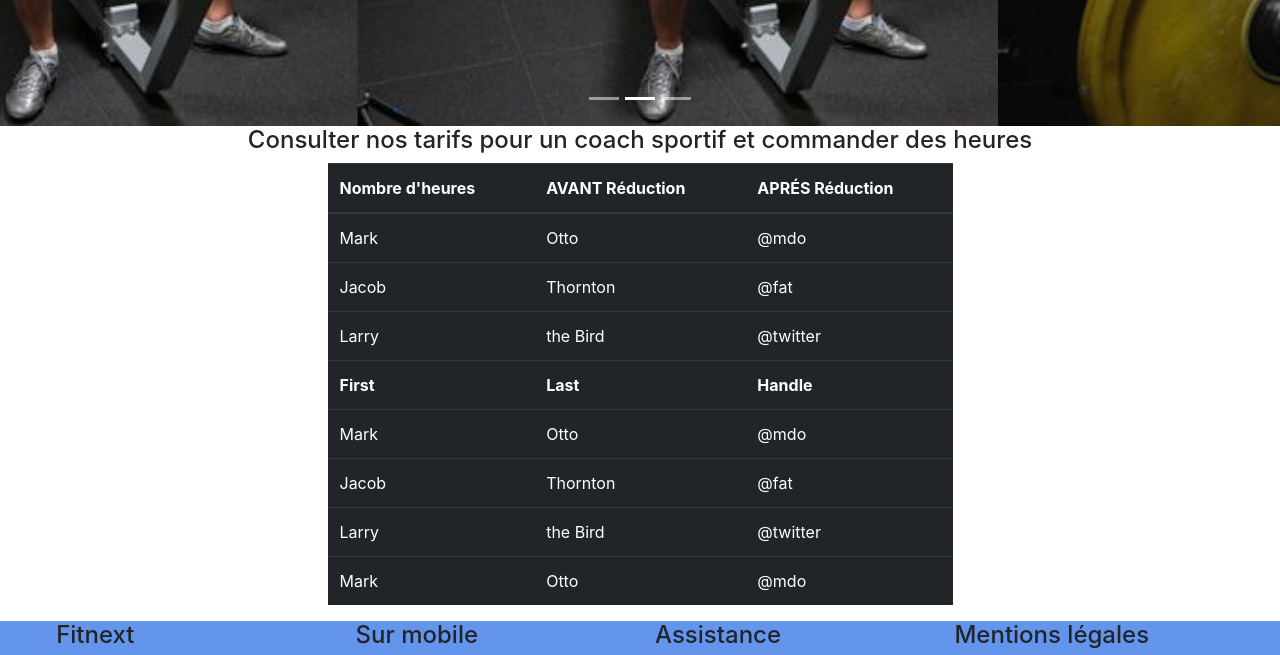
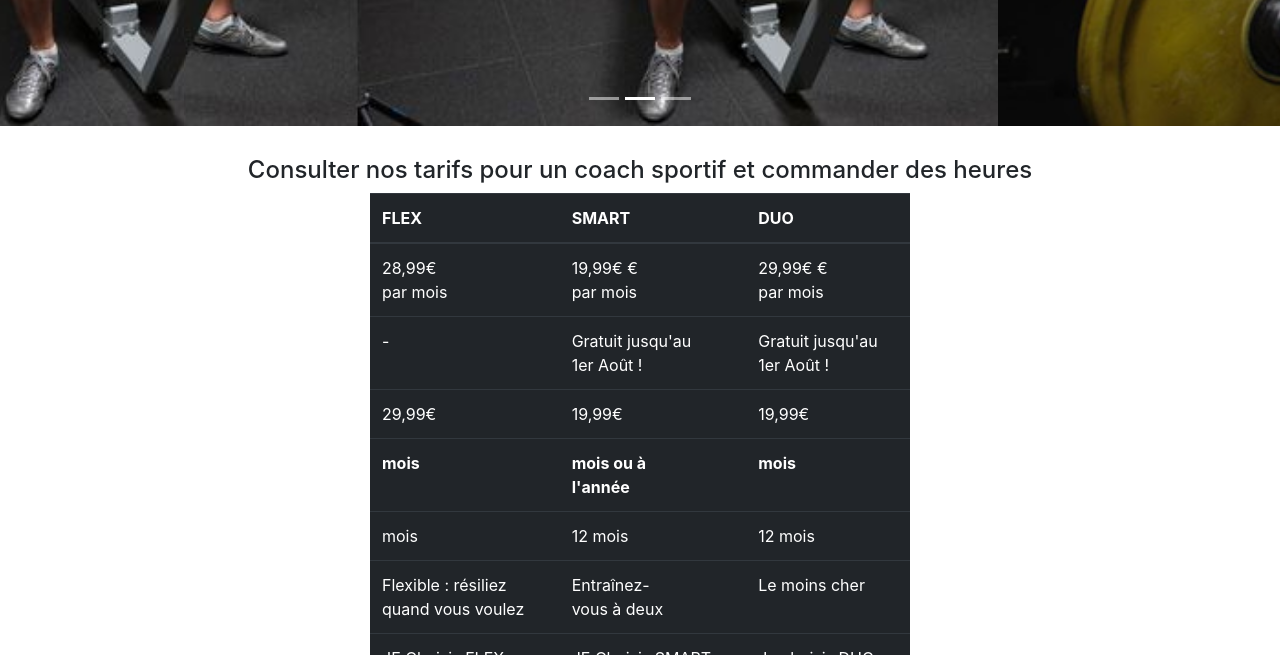
Before and after one commit to mudather5/coaching-sportif, a plain HTML site: page tarif.html in a window 1280 px wide. Shown: the part 570-1225 px from the top of the page. Drawn offline with nearby package versions, Linux system fonts and the light colour scheme.

```diff
--- a/css/main.css
+++ b/css/main.css
@@ -22,20 +22,13 @@ html {
 	padding-top: 34px;
 	color: white;
 }
-h3{
-	text-align: center;
+
+footer{
+	background-color: #3c3c50;
 }
-h5{
-	padding-left: 70px;
+.medal,h3{
+	padding-top: 30px;
 }
-footer{
-	background-color: cornflowerblue;
-}
-
-
-
-
-
 
 
 
--- a/tarif.html
+++ b/tarif.html
@@ -1,11 +1,11 @@
 <!doctype html>
-<html class="no-js" lang="">
+<html class="no-js" lang="fr">
 
 <head>
    <meta charset="utf-8">
   <meta http-equiv="x-ua-compatible" content="ie=edge">
   <title></title>
-  <meta name="description" content="">
+  <meta name="description" content="description" content="coaching sportif, on vous offre la plus meilleure srevice">
   <meta name="viewport" content="width=device-width, initial-scale=1, shrink-to-fit=no">
 
   <link rel="manifest" href="site.webmanifest">
@@ -40,13 +40,13 @@
   <div class="collapse navbar-collapse" id="navbarSupportedContent">
     <ul class="navbar-nav mr-auto">
       <li class="nav-item active">
-        <a class="nav-link" href="#">Menu <span class="sr-only">(current)</span></a>
+        <a class="nav-link" href="index.html">Menu <span class="sr-only">(current)</span></a>
       </li>
       <li class="nav-item">
-        <a class="nav-link" href="#">Présentation</a>
+        <a class="nav-link" href="pr%C3%A9sentation.html">Présentation</a>
       </li>
       <li class="nav-item ">
-		  <a class="nav-link" href="#">Contact</a>
+		  <a class="nav-link" href="contact.html">Contact</a>
 
       </li>
       <li class="nav-item">
@@ -84,79 +84,77 @@
   </a>
 </div>
 
+<div class="container medal">
+
 <h4 class="text-center">Consulter nos tarifs pour un coach sportif et commander des heures </h4>
 
+
+
 	<div class="row d-flex justify-content-center">
-		<div class="col-12 col-sm-6"><table class="table table-dark">
+		<div class="col-10 col-sm-6"><table class="table table-dark">
 		  <thead>
 			<tr>
 
-			  <th scope="col">Nombre d'heures</th>
-			  <th scope="col">AVANT Réduction</th>
-			  <th scope="col">APRÉS Réduction</th>
+			  <th scope="col">FLEX</th>
+			  <th scope="col">SMART</th>
+			  <th scope="col">DUO</th>
 			</tr>
 		  </thead>
 		  <tbody>
 			<tr>
 
-			  <td>Mark</td>
-			  <td>Otto</td>
-			  <td>@mdo</td>
+			  <td>28,99€<br>par mois</td>
+			  <td>19,99€ € <br>par mois </td>
+			  <td> 29,99€ €<br> par mois </td>
 			</tr>
 			<tr>
 
-			  <td>Jacob</td>
-			  <td>Thornton</td>
-			  <td>@fat</td>
+			  <td>-</td>
+			  <td>Gratuit jusqu'au<br> 1er Août !</td>
+			  <td>Gratuit jusqu'au<br> 1er Août !</td>
 			</tr>
 			<tr>
 
-			  <td>Larry</td>
-			  <td>the Bird</td>
-			  <td>@twitter</td>
+			  <td>29,99€ </td>
+			  <td>19,99€ </td>
+			  <td>19,99€ </td>
 			</tr>
 
 			<tr>
 
-			  <th scope="col">First</th>
-			  <th scope="col">Last</th>
-			  <th scope="col">Handle</th>
+			  <th scope="col">mois</th>
+			  <th scope="col">mois ou à <br>l'année</th>
+			  <th scope="col">mois</th>
 			</tr>
 
 			<tr>
 
-			  <td>Mark</td>
-			  <td>Otto</td>
-			  <td>@mdo</td>
+			  <td>mois</td>
+			  <td>12 mois</td>
+			  <td>12 mois</td>
 			</tr>
 			<tr>
 
-			  <td>Jacob</td>
-			  <td>Thornton</td>
-			  <td>@fat</td>
+			  <td>Flexible : résiliez<br> quand vous voulez </td>
+			  <td>Entraînez-<br>vous à deux </td>
+			  <td>Le moins cher </td>
 			</tr>
 			<tr>
 
-			  <td>Larry</td>
-			  <td>the Bird</td>
-			  <td>@twitter</td>
+			  <td>JE Choisis FLEX</td>
+			  <td>JE Choisis SMART</td>
+			  <td>Je choisis DUO</td>
 			</tr>
-			<tr>
-			  <td>Mark</td>
-			  <td>Otto</td>
-			  <td>@mdo</td>
-			</tr>
-			<tr>
 		  </tbody>
 
 		</table></div>
 	</div>
 
 
+	</div>
 
-
-<footer>
-	<div class="container-fluid d-flex justify-content-center">
+<footer class="text-light">
+	<div class="container-fluid">
 		<div class="row">
 			<div class="col-lg-3 col-md-6 col-sm-12"><h4>Fitnext</h4>
 			<p>Le concept<br>Mincir au masculin<br>Régime sans gluten</p></div>
@@ -171,10 +169,11 @@
 			</div>
 
 			<div class="col-lg-3 col-md-6 col-sm-12"><h4>Assistance</h4><p>une question<br>Fitnews<br>Nous contacter</p></div>
-			<div class="col-lg-3 col-md-6 col-sm-12"><h4>Mentions légales</h4><p>Paiment 100% sécurisé</p><img src="img/11.png" alt="">Votre paiement en ligne sécurisé par notre partenaire HIPAY</div>
+			<div class="col-lg-3 col-md-6 col-sm-12"><h4>Mentions légales</h4><p>Paiment 100% sécurisé</p><img src="img/11.png" alt="payez"><br>Votre paiement en ligne <br>sécurisé par notre <br>partenaire HIPAY</div>
 		</div>
 	</div>
-	</footer>
+</footer>
+
 
 	<script src="https://code.jquery.com/jquery-3.3.1.slim.min.js" integrity="sha384-q8i/X+965DzO0rT7abK41JStQIAqVgRVzpbzo5smXKp4YfRvH+8abtTE1Pi6jizo" crossorigin="anonymous"></script>
 	<script src="https://cdnjs.cloudflare.com/ajax/libs/popper.js/1.14.3/umd/popper.min.js" integrity="sha384-ZMP7rVo3mIykV+2+9J3UJ46jBk0WLaUAdn689aCwoqbBJiSnjAK/l8WvCWPIPm49" crossorigin="anonymous"></script>
```
Also changed, not shown: contact.html (+21 -28 lines), index.html (+13 -13 lines), présentation.html (+12 -11 lines).
